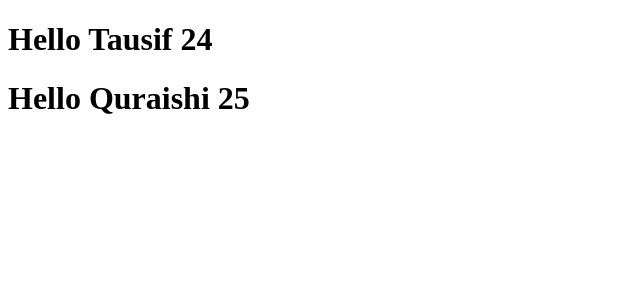
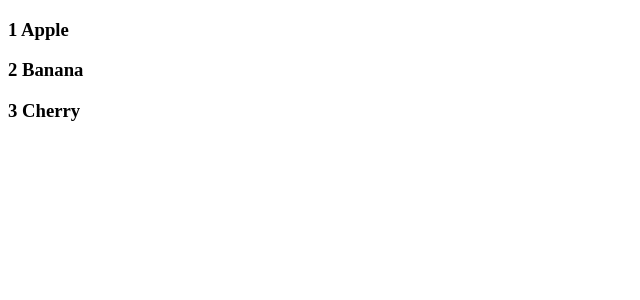
Before and after one commit to Tausifqureshi/React_Revision, a React (Vite) app: page / in a window 1280 px wide. Shown: the top 300 px of the page, without its empty margins (0-640 px from the left). Built offline with nearby package versions, Linux system fonts and the light colour scheme.

Commit message:
Props-File

```diff
--- a/src/main.jsx
+++ b/src/main.jsx
@@ -1,11 +1,14 @@
 import React from 'react'
 import ReactDOM from 'react-dom/client';
 import PropsChap from './props-file/PropsChap';
+import UserList from './render-list/UserList';
 // import App from './App';
+
 
 const root = ReactDOM.createRoot(document.getElementById('root'));
 root.render(
   <React.StrictMode>
-  <PropsChap />
+  {/* <PropsChap /> */}
+   <UserList />
   </React.StrictMode>
 )
--- /dev/null
+++ b/src/render-list/RenderList.jsx
@@ -0,0 +1,27 @@
+import React from 'react'
+
+
+// function RenderList({number, firstName}) {//parameter destucturing. is ki jaga props bhi nuse kar sakte te.
+function RenderList(props) {
+  return (
+    <div>
+     <h3> {props.number} {props.firstName} </h3>
+    </div>
+  )
+}
+
+export default RenderList
+
+
+
+
+
+
+// =============================================== List Render =================================================== //
+// ChatGPT Se Liya Hua Syntex ---> 1. List Render Karne ka Basic Concept.
+// React me, agar aapko kisi array ko list me render karna ho, to aap .map() method ka use karte hain. Ye method array ke har element par ek function apply karta hai aur naya array return karta hai.
+
+
+// ========================================== Rendering Lists in JSX ============================================= //
+// ChatGPT Se Liya Hua Syntex ---> 2. Rendering Lists in JSX
+// Jab aap list ko render karte hain, to aap JSX me directly .map() ka use kar sakte hain. Har element ke liye ek unique key prop dena zaroori hota hai taaki React efficiently re-render kar sake.
--- /dev/null
+++ b/src/render-list/UserList.jsx
@@ -0,0 +1,74 @@
+import React from "react";
+import RenderList from "./RenderList";
+
+const items = [
+  { id: 1, name: "Apple" },
+  { id: 2, name: "Banana" },
+  { id: 3, name: "Cherry" },
+];
+
+function UserList() {
+  return (
+    <>
+      <>
+        {/* Short syntax without return keyword */}
+        {/* {items.map((valu) => (
+        <RenderList key={valu.id} number={valu.id} firstName={valu.name} />
+      ))} */}
+
+        {/* Full syntax with return keyword */}
+
+        {items.map((valu) => {
+          return (
+            <RenderList key={valu.id} number={valu.id} firstName={valu.name} />
+          );
+        })}
+      </>
+    </>
+  );
+}
+
+export default UserList;
+
+
+
+// =============================================== Key-Props =================================================== //
+// ChatGPT Se Liya Hua Syntex --->  React.js me key prop ek important concept hai, jo mainly lists ko efficiently render karne me help karta hai. key prop se React ko ye samajhne me madad milti hai ki kaunse elements ko update, add, ya remove karna chahiye jab koi list render ho rahi hoti hai.
+
+// ========================================== key Prop ka Importance ============================================= //
+// ChatGPT Se Liya Hua Syntex ---> key Prop ka Importance:
+
+// 1. Uniqueness: key prop ko har ek element ke liye unique hona chahiye. Ye uniqueness React ko efficiently re-render karne me madad karti hai jab list me koi change hota hai.
+
+// 2. Performance: Agar key prop properly use kiya jaye, to React list me minimal re-renders karega, jo ki application ki performance ko improve karta hai.
+
+// 3. Identity: key prop React ko ye batata hai ki ek particular element ki "identity" kya hai, jisse React efficiently state ko maintain kar sakta hai.
+
+
+// ChatGPT Se Liya Hua Syntex ---> Example.
+// import React from 'react';
+// import RenderList from './RenderList';
+
+// const items = [
+//     { id: 1, name: 'Apple' },
+//     { id: 2, name: 'Banana' },
+//     { id: 3, name: 'Cherry' },
+// ];
+
+// function UserList() {
+//   return (
+//     <>
+//       {/* Short syntax without return keyword */}
+//       {items.map((valu) => (
+//         <RenderList key={valu.id} number={valu.id} firstName={valu.name} />
+//       ))}
+
+//       {/* Full syntax with return keyword */}
+//       {items.map((valu) => {
+//         return <RenderList key={valu.id} number={valu.id} firstName={valu.name} />;
+//       })}
+//     </>
+//   );
+// }
+
+// export default UserList;
```
